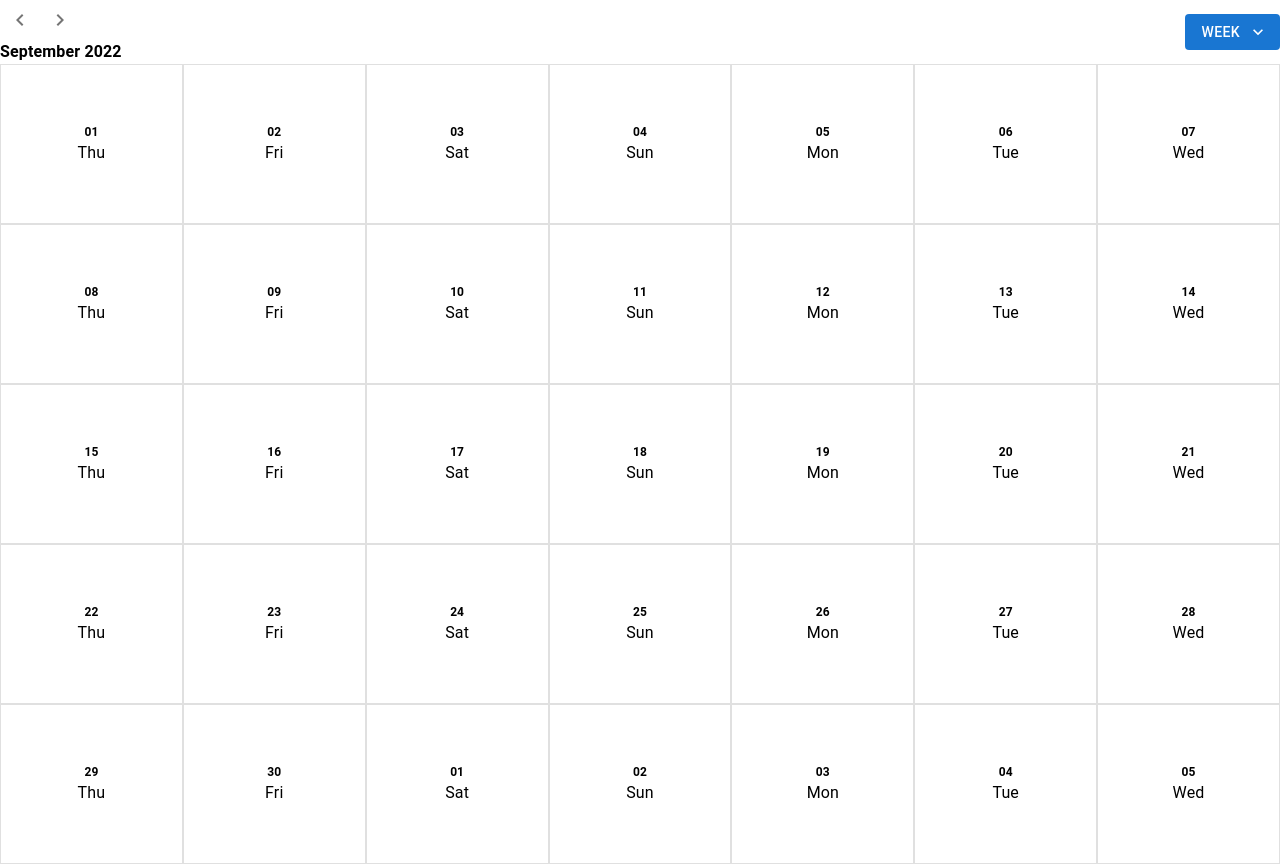
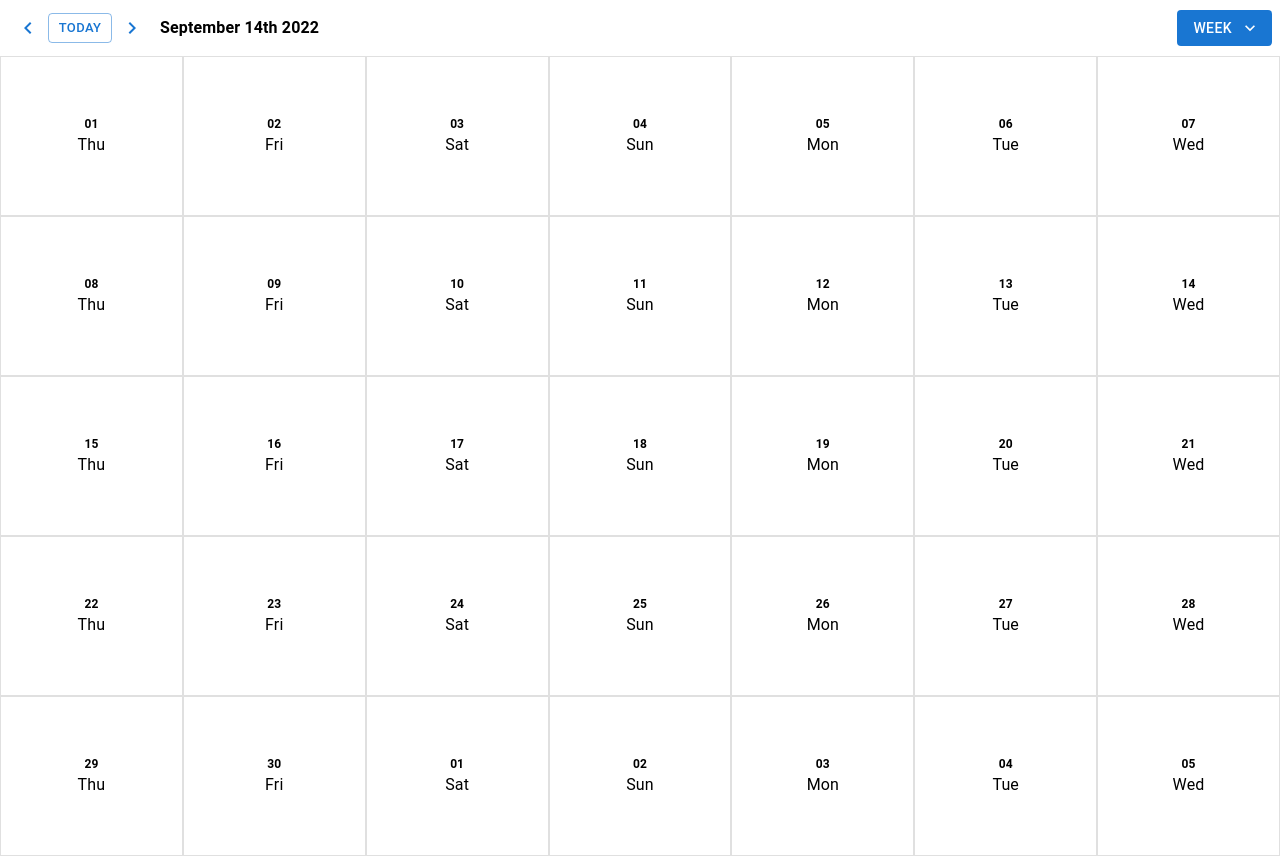
Before and after one commit to masteine/scheduler, a React (Create React App) app: page / in a window 1280 px wide. Built offline with nearby package versions, Linux system fonts and the light colour scheme.

Commit message:
navigation, view mode selecting were added

```diff
--- a/src/App.tsx
+++ b/src/App.tsx
@@ -5,7 +5,7 @@ import { Grid } from "@mui/material";
 
 function App() {
   return (
-    <Grid xs={12} height="100%">
+    <Grid container height="100%">
       <Header />
       <Body />
     </Grid>
--- /dev/null
+++ b/src/components/Cell/Day.tsx
@@ -0,0 +1,5 @@
+import { FC } from "react";
+
+export const Day: FC = () => {
+  return <>Day</>;
+};
--- /dev/null
+++ b/src/components/Cell/Month.tsx
@@ -0,0 +1,5 @@
+import { FC } from "react";
+
+export const Month: FC = () => {
+  return <>Month</>;
+};
--- /dev/null
+++ b/src/components/Cell/Week.tsx
@@ -0,0 +1,5 @@
+import { FC } from "react";
+
+export const Week: FC = () => {
+  return <>Week</>;
+};
--- /dev/null
+++ b/src/components/Cell/Year.tsx
@@ -0,0 +1,5 @@
+import { FC } from "react";
+
+export const Year: FC = () => {
+  return <>Year</>;
+};
--- a/src/components/Header/Dropdown.tsx
+++ b/src/components/Header/Dropdown.tsx
@@ -50,6 +50,14 @@ export const Dropdown = () => {
         anchorEl={anchorEl}
         open={open}
         onClose={handleClose}
+        anchorOrigin={{
+          vertical: "bottom",
+          horizontal: "right"
+        }}
+        transformOrigin={{
+          vertical: "top",
+          horizontal: "right"
+        }}
       >
         <MenuItem id="day" onClick={onSelectView} disableRipple>
           Day
--- a/src/components/Header/Navigation.tsx
+++ b/src/components/Header/Navigation.tsx
@@ -3,17 +3,28 @@ import {
   KeyboardArrowLeft as KeyboardArrowLeftIcon,
   KeyboardArrowRight as KeyboardArrowRightIcon
 } from "@mui/icons-material";
-import { Grid, IconButton } from "@mui/material";
+import { Button, IconButton } from "@mui/material";
+import { useAppState } from "state";
 
 interface iNavigationProps {}
 
 export const Navigation: FC<iNavigationProps> = () => {
+  const { nextDate, prevDate, setTodayDate } = useAppState((state) => state);
+
   return (
     <>
-      <IconButton aria-label="previous">
+      <IconButton color="primary" aria-label="previous" onClick={prevDate}>
         <KeyboardArrowLeftIcon />
       </IconButton>
-      <IconButton aria-label="next">
+      <Button
+        size="small"
+        variant="outlined"
+        color="primary"
+        onClick={setTodayDate}
+      >
+        Today
+      </Button>
+      <IconButton color="primary" aria-label="next" onClick={nextDate}>
         <KeyboardArrowRightIcon />
       </IconButton>
     </>
--- a/src/components/Header/index.tsx
+++ b/src/components/Header/index.tsx
@@ -1,28 +1,30 @@
 import { FC } from "react";
 import { Navigation } from "./Navigation";
 import { Grid, Typography } from "@mui/material";
-
-import moment from "moment/moment";
 import { Dropdown } from "./Dropdown";
+import { useAppState } from "state";
+import { dateFormatByView } from "utils/dateFormatByView";
 
 interface iHeaderProps {}
 
 export const Header: FC<iHeaderProps> = () => {
+  const { currentDate, view } = useAppState((state) => state);
+
   return (
     <Grid
       container
       direction="row"
       alignItems="center"
-      justifyContent="space-between"
-      spacing={3}
       height="min-content"
+      padding={1}
     >
-      <Grid item alignItems="center">
+      <Grid container alignItems="center" xs={10}>
         <Navigation />
-        <Typography fontWeight="700">{moment().format("MMMM YYYY")}</Typography>
+        <Typography fontWeight="700" marginLeft={1}>
+          {dateFormatByView({ date: currentDate, view })}
+        </Typography>
       </Grid>
-
-      <Grid item justifySelf="self-end">
+      <Grid container xs={2} justifyContent="flex-end">
         <Dropdown />
       </Grid>
     </Grid>
--- a/src/state/index.ts
+++ b/src/state/index.ts
@@ -2,12 +2,23 @@ import create from "zustand";
 import { devtools } from "zustand/middleware";
 import { tUseAppState } from "./types";
 import { createCalendarGrid } from "../utils/createCalendarGrid";
+import moment from "moment";
 
 export const useAppState = create<tUseAppState>()(
   devtools((set, get) => ({
     dates: createCalendarGrid(),
     view: "week",
-    changeView: (view: tUseAppState["view"]) => set({ view }),
-    nextDate: () => set((state) => ({ dates: createCalendarGrid() }))
+    currentDate: moment(),
+
+    nextDate: () =>
+      set((state) => ({
+        currentDate: state.currentDate.add(1, state.view)
+      })),
+    prevDate: () =>
+      set((state) => ({
+        currentDate: state.currentDate.subtract(1, state.view)
+      })),
+    setTodayDate: () => set(() => ({ currentDate: moment() })),
+    changeView: (view: tUseAppState["view"]) => set({ view })
   }))
 );
--- a/src/state/types.ts
+++ b/src/state/types.ts
@@ -1,6 +1,6 @@
 import moment from "moment";
 
-type tView = "day" | "week" | "month" | "year";
+export type tView = "day" | "week" | "month" | "year";
 
 export type tDates = {
   date: moment.Moment;
@@ -11,4 +11,8 @@ export type tUseAppState = {
   dates: tDates[];
   view: tView;
   changeView: (view: tView) => void;
+  currentDate: moment.Moment;
+  prevDate: () => void;
+  nextDate: () => void;
+  setTodayDate: () => void;
 };
--- /dev/null
+++ b/src/utils/dateFormatByView.ts
@@ -0,0 +1,17 @@
+import { tView } from "state/types";
+import moment from "moment";
+
+type tDateFormatByView = {
+  view: tView;
+  date: moment.Moment;
+};
+export const dateFormatByView = ({ view, date }: tDateFormatByView) => {
+  const formats = {
+    day: "dddd, MMMM Do YYYY",
+    week: "MMMM Do YYYY",
+    month: "MMMM YYYY",
+    year: "YYYY"
+  };
+
+  return moment(date).format(formats[view]);
+};
```
Also changed, not shown: src/components/Control/index.tsx (deleted, +0 -7 lines).
